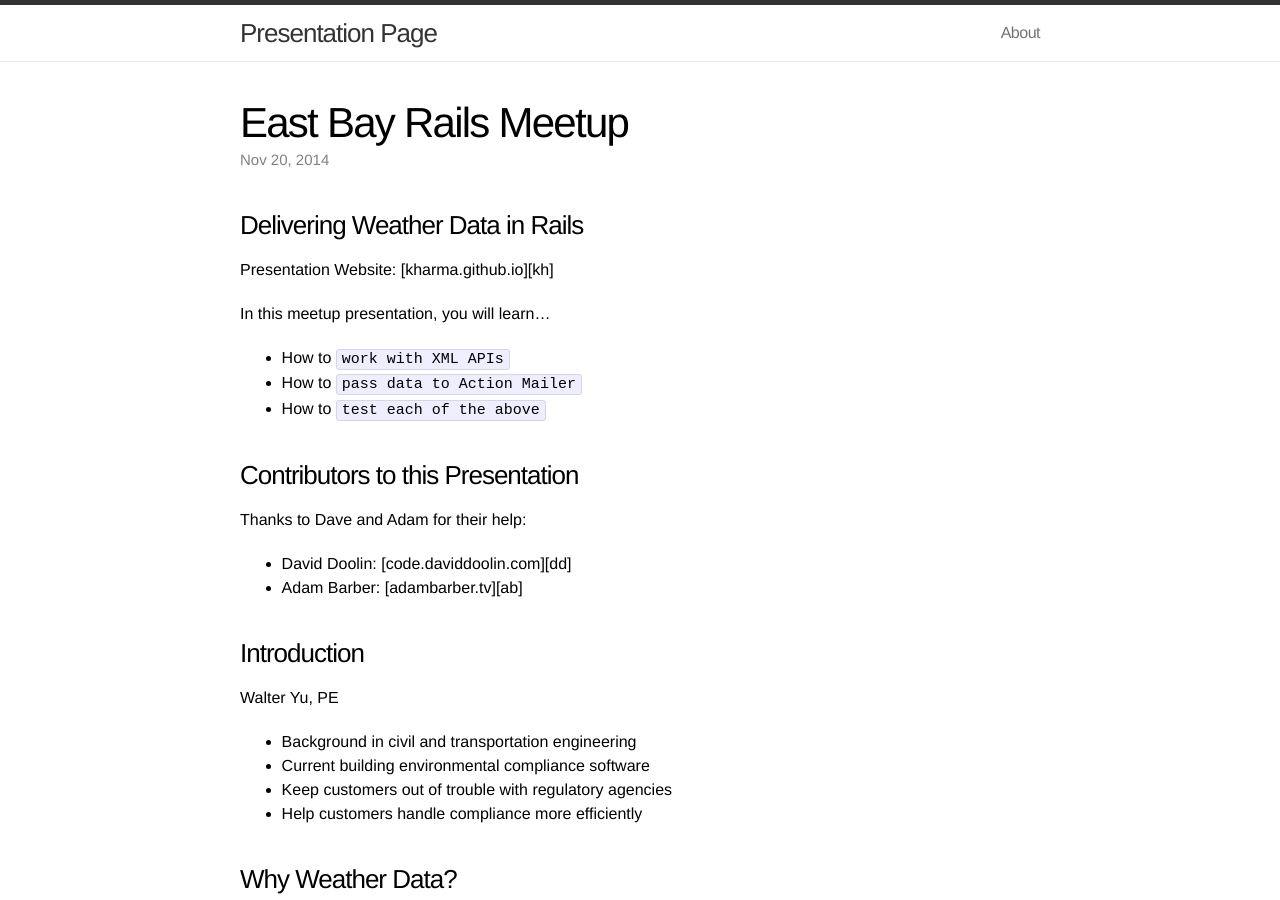
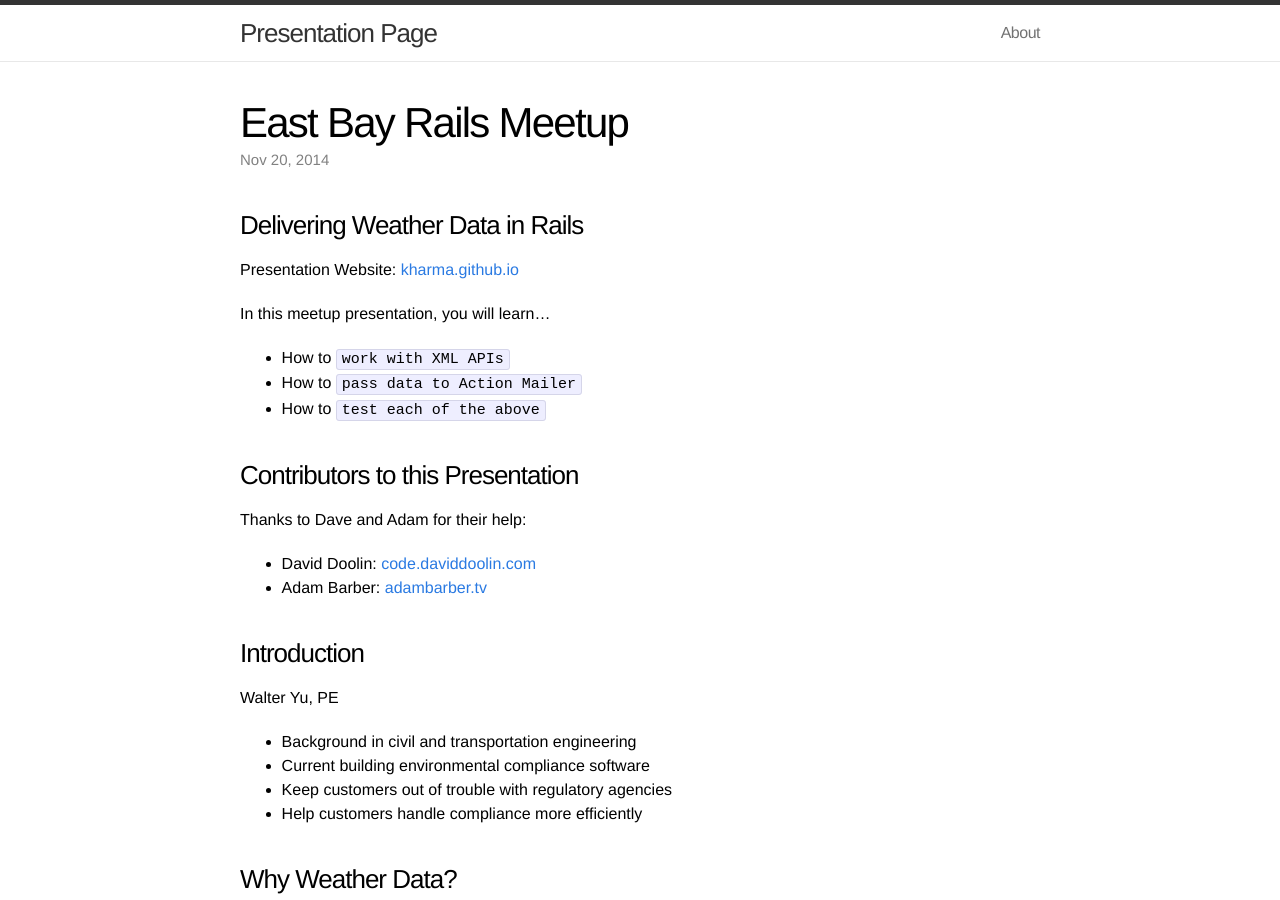
Before and after one commit to stormsavvy/stormsavvy.github.io, a Jekyll site: the page built from kharma/_posts/2014-11-20-east-bay-rails-meetup.markdown, in a window 1280 px wide and 900 px high. Built offline with Jekyll 4.4.1, drawn with Linux system fonts in a browser that asks for light colours; part of the change alters nothing that is shown; some of the changed text lies outside the part shown.

Commit message:
76663852 update presentation

```diff
--- a/kharma/_posts/2014-11-20-east-bay-rails-meetup.markdown
+++ b/kharma/_posts/2014-11-20-east-bay-rails-meetup.markdown
@@ -131,4 +131,8 @@ end
 [noaa]: http://graphical.weather.gov/xml/
 [aw]: https://api.accuweather.com/
 [ng]: http://nokogiri.org/
-[wyu]: http://walteryu.com
+[wyu]: http://walteryu.com/
+[kh]: http://kharma.github.io/
+[dd]: http://code.daviddoolin.com/
+[ab]: http://www.adambarber.tv/
+[un]: http://unirest.io/
```
